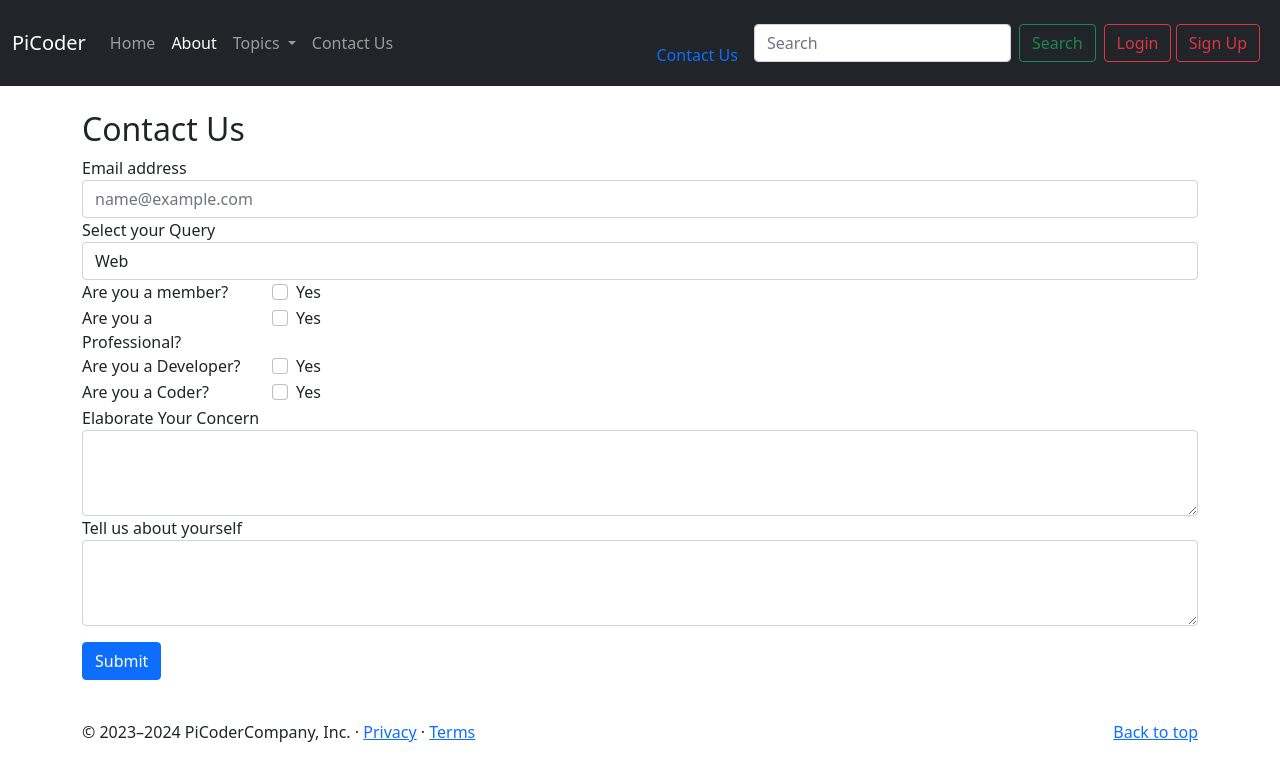
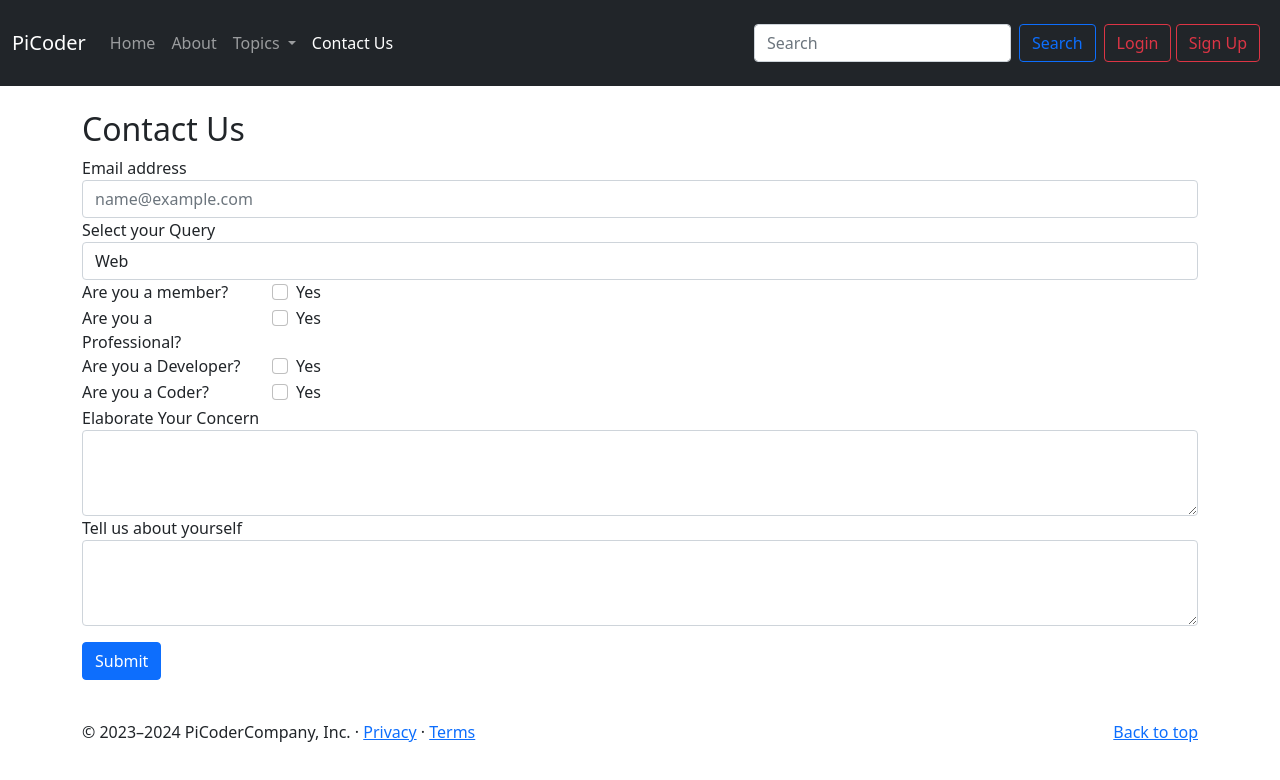
Before and after one commit to darkleet/PiCoder, a plain HTML site: page contact.html in a window 1280 px wide. Drawn offline with nearby package versions, Linux system fonts and the light colour scheme.

Commit message:
updated contact.html

```diff
--- a/contact.html
+++ b/contact.html
@@ -14,9 +14,6 @@
 </head>
 
 <body>
-    <!-- <div class="marquee-text bg-success background-color-teal">
-        <marquee>Please beware of fraudulent messages and calls. We only operate at this URL <a href="http://127.0.0.1:5500/index.html">https://Picoder.com/</a> </marquee>
-    </div> -->
     <nav class="navbar navbar-expand-lg navbar-dark bg-dark">
         <div class="container-fluid">
             <a class="navbar-brand" href="#">PiCoder</a>
@@ -26,12 +23,13 @@
                 <span class="navbar-toggler-icon"></span>
             </button>
             <div class="collapse navbar-collapse" id="navbarSupportedContent">
-                  <ul class="navbar-nav me-auto mb-2 mb-lg-0">
+
+                <ul class="navbar-nav me-auto mb-2 mb-lg-0">
                     <li class="nav-item">
-                        <a class="nav-link" aria-current="page" href="index.html">Home</a>
+                        <a class="nav-link" aria-current="page" href="/">Home</a>
                     </li>
                     <li class="nav-item">
-                        <a class="nav-link active" href="/PiCoder/about.html">About</a>
+                        <a class="nav-link" href="/PiCoder/about.html">About</a>
                     </li>
                     <li class="nav-item dropdown">
                         <a class="nav-link dropdown-toggle" href="#" id="navbarDropdown" role="button"
@@ -50,21 +48,13 @@
                         </ul>
                     </li>
                     <li class="nav-item">
-                        <a class="nav-link" href="/PiCoder/contact.html">Contact Us</a>
+                        <a class="nav-link active" href="/PiCoder/contact.html">Contact Us</a>
                     </li>
                     </li>
-
-                </ul>
-                    </li>
-                    <li class="nav-item">
-                        <a class="nav-link active" href="/contact.html">Contact Us</a>
-                    </li>
-                    </li>
-
                 </ul>
                 <form class="d-flex">
                     <input class="form-control me-2" type="search" placeholder="Search" aria-label="Search">
-                    <button class="btn btn-outline-success" type="submit">Search</button>
+                    <button class="btn btn-outline-primary" type="submit">Search</button>
                 </form>
                 <div class="mx-2 my-3">
                     <button class="btn btn-outline-danger" type="submit" data-bs-toggle="modal"
```
